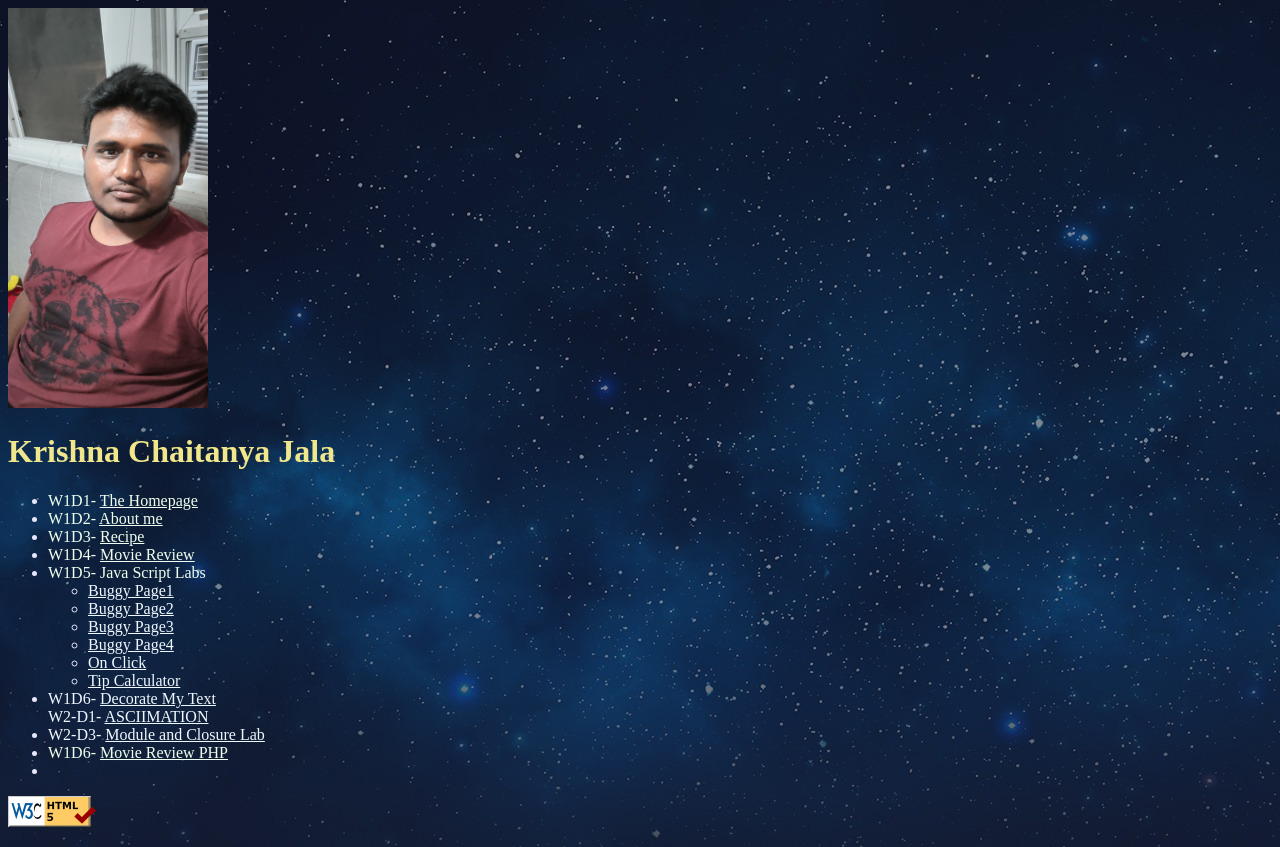
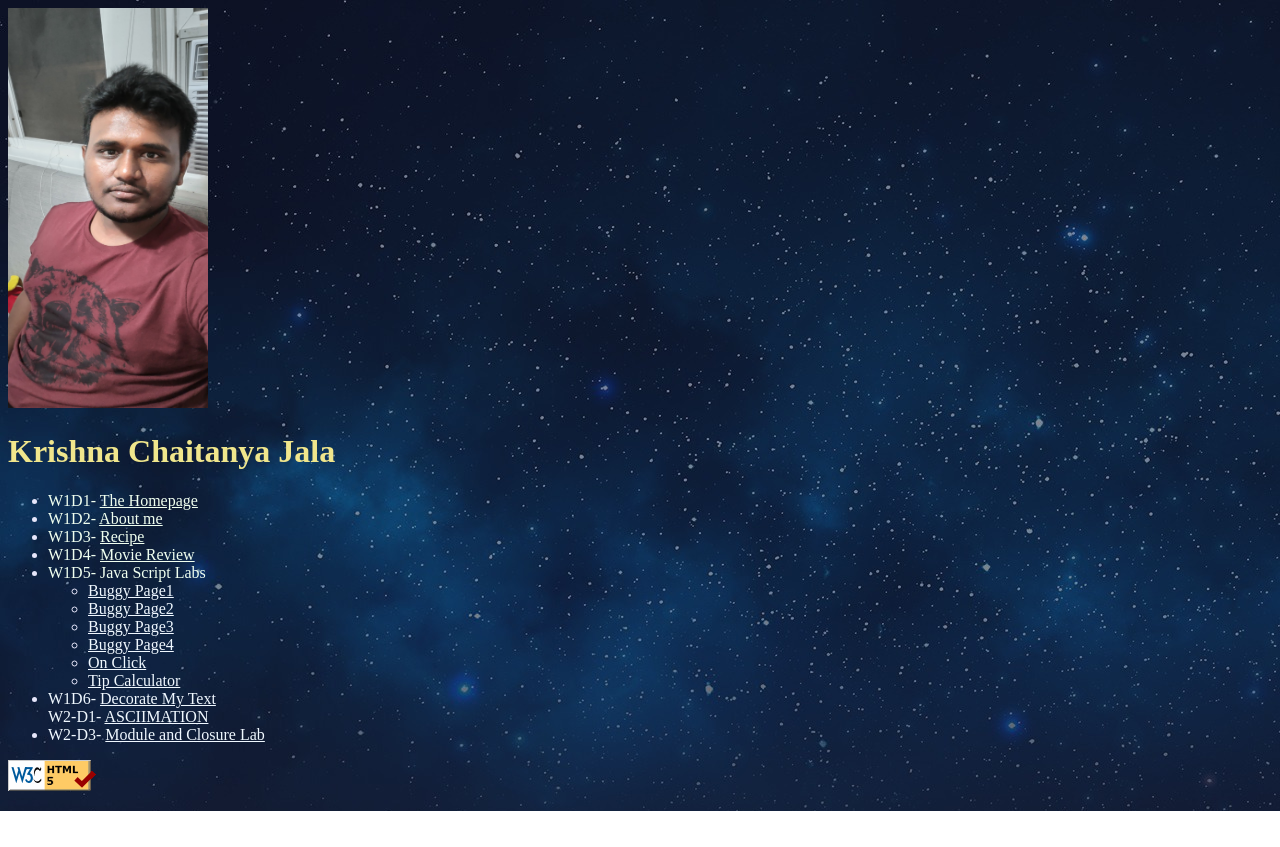
Before and after one commit to Krishna-Chaitanya-Jala/Krishna-Chaitanya-Jala.github.io, a plain HTML site: page index.html in a window 1280 px wide. After the commit the page ends 811 px from the top, so only its background shows below. Drawn offline with Linux system fonts and the light colour scheme.

Commit message:
Update index.html

```diff
--- a/index.html
+++ b/index.html
@@ -52,12 +52,6 @@
 	<li>
 		<span style="color: aliceblue;">W2-D3- <a href="Module_Closure/Module_main.html" style="color: aliceblue;">Module and Closure Lab</a></span>
 	</li>
-	<li>
-		<span style="color: honeydew;"> W1D6- <a href="" style="color: honeydew;"> Movie Review PHP</a></span>
-	</li>
-	<li>
-
-	</li>
 </ul>
 
 <p><a href="https://validator.w3.org/nu/?doc=https%3A%2F%2Fkrishna-chaitanya-jala.github.io"> <img
```
